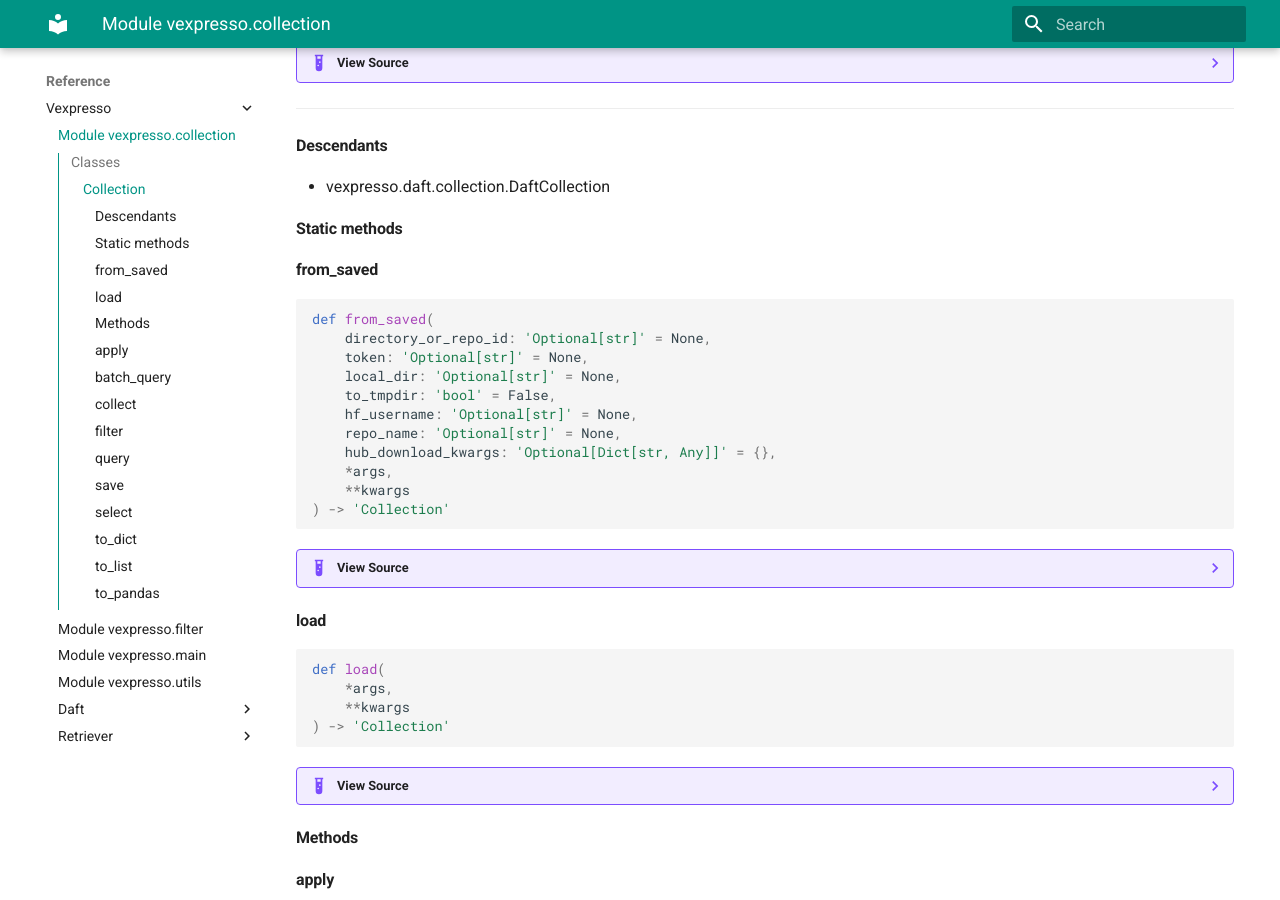
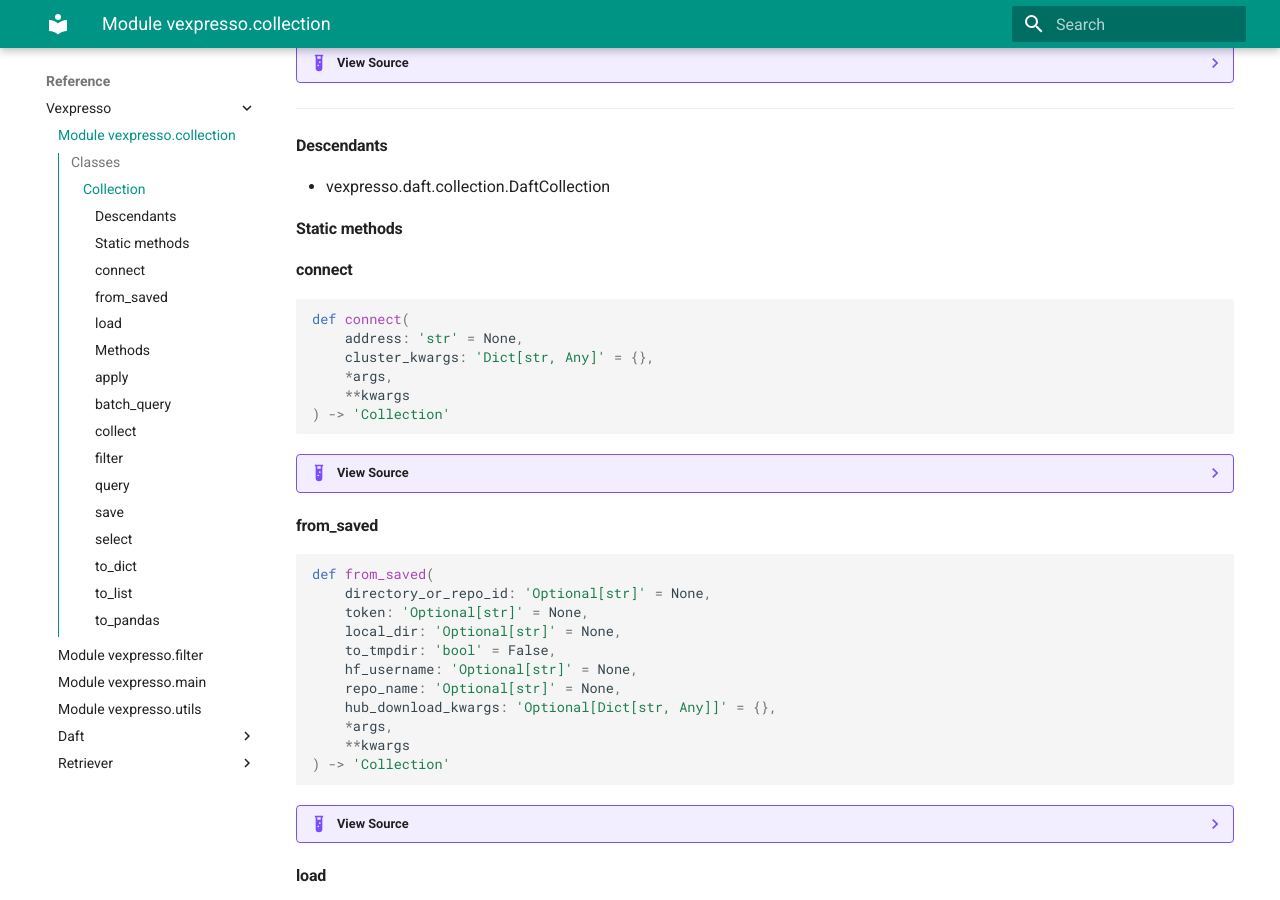
Before and after one commit to jesterlabs/vexpresso, an MkDocs documentation site: the page built from docs/reference/vexpresso/collection.md, in a window 1280 px wide and 900 px high, scrolled down 495 px. Built offline with MkDocs 1.6.1 and Material for MkDocs 9.7.7, drawn with Linux system fonts in a browser that asks for light colours.

Commit message:
basic ray cluster connect

````diff
--- a/docs/reference/vexpresso/collection.md
+++ b/docs/reference/vexpresso/collection.md
@@ -401,6 +401,16 @@
 
                 )
 
+            @classmethod
+
+            def connect(
+
+                cls, address: str = None, cluster_kwargs: Dict[str, Any] = {}, *args, **kwargs
+
+            ) -> Collection:
+
+                return None
+
 ## Classes
 
 ### Collection
@@ -798,6 +808,16 @@ class Collection(
 
                 )
 
+            @classmethod
+
+            def connect(
+
+                cls, address: str = None, cluster_kwargs: Dict[str, Any] = {}, *args, **kwargs
+
+            ) -> Collection:
+
+                return None
+
 ------
 
 #### Descendants
@@ -805,6 +825,29 @@ class Collection(
 * vexpresso.daft.collection.DaftCollection
 
 #### Static methods
+
+
+#### connect
+
+```python3
+def connect(
+    address: 'str' = None,
+    cluster_kwargs: 'Dict[str, Any]' = {},
+    *args,
+    **kwargs
+) -> 'Collection'
+```
+
+??? example "View Source"
+            @classmethod
+
+            def connect(
+
+                cls, address: str = None, cluster_kwargs: Dict[str, Any] = {}, *args, **kwargs
+
+            ) -> Collection:
+
+                return None
 
 
 #### from_saved
````
Also changed, not shown: docs/reference/vexpresso/daft/collection.md (+87 -12 lines), docs/reference/vexpresso/daft/index.md (+61 -8 lines), docs/reference/vexpresso/main.md (+31 -3 lines), 5 other files.
